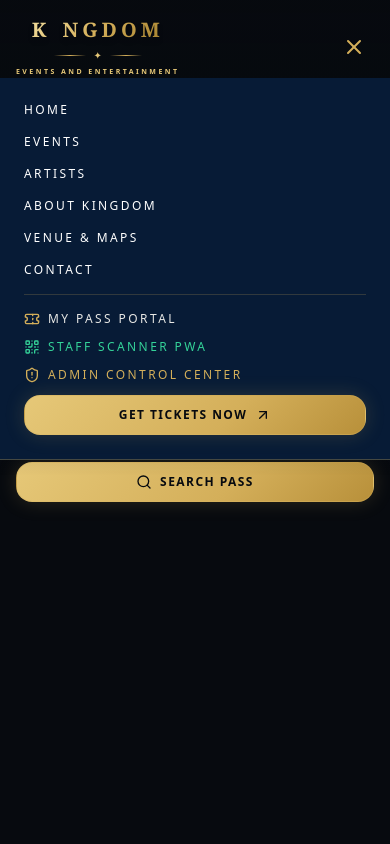
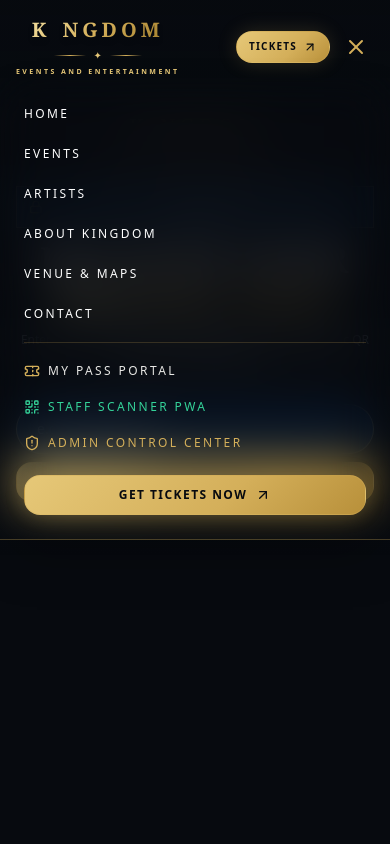
Before and after one commit to itsvijayanand/kingdom, a Next.js app: page /my-ticket in a window 390 px wide. Both pictures are taken after a click on the button "Toggle Navigation". Shown: the top 844 px of the page. Built offline with nearby package versions, Linux system fonts and the light colour scheme.

Commit message:
feat: mobile responsive optimizations for header, hero, countdown, and drawer menu

```diff
--- a/src/components/Footer.tsx
+++ b/src/components/Footer.tsx
@@ -74,18 +74,18 @@ export default function Footer() {
             <p className="text-[#9CA3AF] text-xs leading-relaxed">
               Subscribe for private pre-sale announcements, artist meet-and-greet releases, and royal VIP deck access.
             </p>
-            <form onSubmit={(e) => { e.preventDefault(); alert('Subscribed to Kingdom Events dispatch.'); }} className="flex gap-2 pt-1">
+            <form onSubmit={(e) => { e.preventDefault(); alert('Subscribed to Kingdom Events dispatch.'); }} className="flex flex-col sm:flex-row gap-2 pt-1">
               <input
                 type="email"
                 placeholder="Enter email address..."
                 required
-                className="w-full bg-[#071B36] border border-[#D4AF5A]/30 text-white px-4 py-2 text-xs rounded-full focus:border-[#D4AF5A] focus:outline-none"
+                className="w-full bg-[#071B36] border border-[#D4AF5A]/30 text-white px-4 py-2.5 text-xs rounded-full focus:border-[#D4AF5A] focus:outline-none"
               />
               <button
                 type="submit"
-                className="gold-gradient-bg text-[#070A0F] font-bold px-4 py-2 rounded-full hover:brightness-110 transition-all flex items-center justify-center shrink-0 gold-border-glow"
+                className="gold-gradient-bg text-[#070A0F] font-bold px-5 py-2.5 rounded-full hover:brightness-110 transition-all flex items-center justify-center shrink-0 gold-border-glow text-xs"
               >
-                <ArrowUpRight className="w-4 h-4 text-[#070A0F]" />
+                SUBSCRIBE <ArrowUpRight className="w-4 h-4 text-[#070A0F] ml-1" />
               </button>
             </form>
           </div>
--- a/src/components/HeroSection.tsx
+++ b/src/components/HeroSection.tsx
@@ -50,30 +50,30 @@ export default function HeroSection() {
         </div>
 
         {/* Refined Status Badge */}
-        <div className="inline-flex items-center gap-2 px-4 py-1.2 bg-[#071B36]/70 border border-[#D4AF5A]/35 text-[#E6C878] text-[10px] sm:text-xs font-mono tracking-[0.2em] uppercase mb-5 rounded-full gold-border-glow backdrop-blur-md">
-          <Sparkles className="w-3.5 h-3.5 text-[#D4AF5A]" />
-          <span>PRESENTS NOCTURNE VELOCITY LIVE 2026</span>
+        <div className="inline-flex items-center gap-1.5 px-3 py-1 bg-[#071B36]/70 border border-[#D4AF5A]/35 text-[#E6C878] text-[9px] sm:text-xs font-mono tracking-[0.15em] sm:tracking-[0.2em] uppercase mb-4 sm:mb-5 rounded-full gold-border-glow backdrop-blur-md">
+          <Sparkles className="w-3 sm:w-3.5 h-3 sm:h-3.5 text-[#D4AF5A] shrink-0" />
+          <span className="truncate">PRESENTS NOCTURNE VELOCITY LIVE 2026</span>
         </div>
 
         {/* Main Hero Headline with Responsive Clamp Font Size */}
-        <h1 className="font-serif font-black text-[clamp(42px,6.8vw,115px)] tracking-tight uppercase text-white leading-[0.92] drop-shadow-2xl max-w-6xl mx-auto">
+        <h1 className="font-serif font-black text-[clamp(32px,8.5vw,115px)] tracking-tight uppercase text-white leading-[0.94] drop-shadow-2xl max-w-6xl mx-auto">
           <span className="text-[#E8E8E5] block">EXPERIENCE THE</span>
           <span className="gold-gradient-text block">EXTRAORDINARY</span>
         </h1>
 
         {/* Hero Subtitle */}
-        <p className="mt-5 text-sm sm:text-xl lg:text-2xl font-serif text-[#E6C878] tracking-[0.18em] uppercase font-semibold max-w-3xl">
+        <p className="mt-4 sm:mt-5 text-xs sm:text-xl lg:text-2xl font-serif text-[#E6C878] tracking-[0.12em] sm:tracking-[0.18em] uppercase font-semibold max-w-3xl">
           LIVE HEADLINER: VEX & THE SYNTH SYNDICATE
         </p>
 
         {/* Location & Acoustics Details */}
-        <p className="mt-2.5 text-[11px] sm:text-xs md:text-sm font-sans text-[#9CA3AF] max-w-2xl leading-relaxed uppercase tracking-[0.12em]">
+        <p className="mt-2 text-[10px] sm:text-xs md:text-sm font-sans text-[#9CA3AF] max-w-2xl leading-relaxed uppercase tracking-[0.08em] sm:tracking-[0.12em]">
           MUMBAI • CYBERDOME ARENA • 120,000 WATTS ACOUSTICS & 360° LASER MATRIX
         </p>
 
         {/* Meta Info Bar */}
-        <div className="mt-7 grid grid-cols-1 sm:grid-cols-3 gap-3.5 w-full max-w-3xl text-left font-sans text-xs">
-          <div className="p-3.5 bg-[#071B36]/70 border border-[#D4AF5A]/25 backdrop-blur-md flex items-center gap-3 rounded-2xl">
+        <div className="mt-6 sm:mt-7 grid grid-cols-1 sm:grid-cols-3 gap-2.5 sm:gap-3.5 w-full max-w-3xl text-left font-sans text-xs">
+          <div className="p-3 sm:p-3.5 bg-[#071B36]/70 border border-[#D4AF5A]/25 backdrop-blur-md flex items-center gap-3 rounded-2xl">
             <Calendar className="w-4 h-4 text-[#D4AF5A] shrink-0" />
             <div>
               <div className="text-[#9CA3AF] text-[9px] tracking-widest uppercase">CONCERT DATE</div>
@@ -81,7 +81,7 @@ export default function HeroSection() {
             </div>
           </div>
 
-          <div className="p-3.5 bg-[#071B36]/70 border border-[#D4AF5A]/25 backdrop-blur-md flex items-center gap-3 rounded-2xl">
+          <div className="p-3 sm:p-3.5 bg-[#071B36]/70 border border-[#D4AF5A]/25 backdrop-blur-md flex items-center gap-3 rounded-2xl">
             <MapPin className="w-4 h-4 text-[#D4AF5A] shrink-0" />
             <div>
               <div className="text-[#9CA3AF] text-[9px] tracking-widest uppercase">ARENA LOCATION</div>
@@ -89,7 +89,7 @@ export default function HeroSection() {
             </div>
           </div>
 
-          <div className="p-3.5 bg-[#071B36]/70 border border-[#D4AF5A]/25 backdrop-blur-md flex items-center gap-3 rounded-2xl">
+          <div className="p-3 sm:p-3.5 bg-[#071B36]/70 border border-[#D4AF5A]/25 backdrop-blur-md flex items-center gap-3 rounded-2xl">
             <ShieldCheck className="w-4 h-4 text-emerald-400 shrink-0" />
             <div>
               <div className="text-[#9CA3AF] text-[9px] tracking-widest uppercase">ENTRY SECURITY</div>
@@ -99,35 +99,32 @@ export default function HeroSection() {
         </div>
 
         {/* Countdown Grid */}
-        <div className="mt-6 flex items-center gap-2.5 sm:gap-5 font-mono text-center">
-          <div className="bg-[#071B36]/80 border border-[#D4AF5A]/30 p-2.5 min-w-[65px] sm:min-w-[75px] rounded-xl">
-            <div className="font-serif font-black text-xl sm:text-3xl text-[#D4AF5A]">{timeLeft.days}</div>
-            <div className="text-[8px] sm:text-[9px] text-[#9CA3AF] tracking-widest uppercase">DAYS</div>
+        <div className="mt-6 grid grid-cols-4 sm:flex items-center gap-1.5 sm:gap-5 font-mono text-center w-full max-w-sm sm:max-w-none">
+          <div className="bg-[#071B36]/80 border border-[#D4AF5A]/30 p-2 sm:p-2.5 rounded-xl">
+            <div className="font-serif font-black text-lg sm:text-3xl text-[#D4AF5A]">{timeLeft.days}</div>
+            <div className="text-[7px] sm:text-[9px] text-[#9CA3AF] tracking-widest uppercase">DAYS</div>
           </div>
-          <span className="font-serif font-bold text-lg text-[#D4AF5A]">:</span>
-          <div className="bg-[#071B36]/80 border border-[#D4AF5A]/30 p-2.5 min-w-[65px] sm:min-w-[75px] rounded-xl">
-            <div className="font-serif font-black text-xl sm:text-3xl text-white">{timeLeft.hours}</div>
-            <div className="text-[8px] sm:text-[9px] text-[#9CA3AF] tracking-widest uppercase">HOURS</div>
+          <div className="bg-[#071B36]/80 border border-[#D4AF5A]/30 p-2 sm:p-2.5 rounded-xl">
+            <div className="font-serif font-black text-lg sm:text-3xl text-white">{timeLeft.hours}</div>
+            <div className="text-[7px] sm:text-[9px] text-[#9CA3AF] tracking-widest uppercase">HOURS</div>
           </div>
-          <span className="font-serif font-bold text-lg text-[#D4AF5A]">:</span>
-          <div className="bg-[#071B36]/80 border border-[#D4AF5A]/30 p-2.5 min-w-[65px] sm:min-w-[75px] rounded-xl">
-            <div className="font-serif font-black text-xl sm:text-3xl text-white">{timeLeft.minutes}</div>
-            <div className="text-[8px] sm:text-[9px] text-[#9CA3AF] tracking-widest uppercase">MINS</div>
+          <div className="bg-[#071B36]/80 border border-[#D4AF5A]/30 p-2 sm:p-2.5 rounded-xl">
+            <div className="font-serif font-black text-lg sm:text-3xl text-white">{timeLeft.minutes}</div>
+            <div className="text-[7px] sm:text-[9px] text-[#9CA3AF] tracking-widest uppercase">MINS</div>
           </div>
-          <span className="font-serif font-bold text-lg text-[#D4AF5A]">:</span>
-          <div className="bg-[#071B36]/80 border border-[#D4AF5A]/30 p-2.5 min-w-[65px] sm:min-w-[75px] rounded-xl">
-            <div className="font-serif font-black text-xl sm:text-3xl text-[#E6C878]">{timeLeft.seconds}</div>
-            <div className="text-[8px] sm:text-[9px] text-[#9CA3AF] tracking-widest uppercase">SECS</div>
+          <div className="bg-[#071B36]/80 border border-[#D4AF5A]/30 p-2 sm:p-2.5 rounded-xl">
+            <div className="font-serif font-black text-lg sm:text-3xl text-[#E6C878]">{timeLeft.seconds}</div>
+            <div className="text-[7px] sm:text-[9px] text-[#9CA3AF] tracking-widest uppercase">SECS</div>
           </div>
         </div>
 
         {/* Primary & Secondary Call To Action Buttons */}
-        <div className="mt-8 flex flex-col sm:flex-row items-center justify-center gap-3.5 w-full max-w-md sm:max-w-none">
+        <div className="mt-8 flex flex-col sm:flex-row items-center justify-center gap-3 w-full max-w-xs sm:max-w-none">
           <Button
             href="/checkout"
             variant="primary"
             size="lg"
-            className="w-full sm:w-auto h-12 px-8 text-xs font-black shadow-[0_0_30px_rgba(212,175,90,0.35)]"
+            className="w-full sm:w-auto h-11 sm:h-12 px-8 text-xs font-black shadow-[0_0_30px_rgba(212,175,90,0.35)]"
             icon={<ArrowUpRight className="w-4 h-4 text-[#070A0F]" />}
           >
             GET TICKETS
@@ -137,7 +134,7 @@ export default function HeroSection() {
             href="/event"
             variant="secondary"
             size="lg"
-            className="w-full sm:w-auto h-12 px-8 text-xs font-bold"
+            className="w-full sm:w-auto h-11 sm:h-12 px-8 text-xs font-bold"
           >
             EXPLORE EVENT
           </Button>
--- a/src/components/Navbar.tsx
+++ b/src/components/Navbar.tsx
@@ -84,36 +84,49 @@ export default function Navbar() {
           </Button>
         </div>
 
-        {/* Mobile Menu Toggle Button */}
+        {/* Mobile Actions & Toggle */}
+        <div className="flex items-center gap-2 lg:hidden">
+          <Button
+            href="/checkout"
+            variant="primary"
+            size="sm"
+            className="h-8 px-3 text-[10px] font-black"
+            icon={<ArrowUpRight className="w-3.5 h-3.5 text-[#070A0F]" />}
+          >
+            TICKETS
+          </Button>
+
           <button
             onClick={() => setMobileOpen(!mobileOpen)}
-          className="lg:hidden text-[#D4AF5A] hover:text-white p-2 rounded-full hover:bg-white/5 transition-colors"
+            className="text-[#D4AF5A] hover:text-white p-1.5 rounded-full hover:bg-white/5 transition-colors"
             aria-label="Toggle Navigation"
           >
             {mobileOpen ? <X className="w-6 h-6 text-[#D4AF5A]" /> : <Menu className="w-6 h-6" />}
           </button>
         </div>
+      </div>
 
       {/* Mobile Drawer */}
       {mobileOpen && (
-        <div className="lg:hidden bg-[#071B36] border-b border-[#D4AF5A]/30 px-6 py-6 flex flex-col gap-4 font-sans text-xs tracking-[0.2em] uppercase">
-          <Link href="/" onClick={() => setMobileOpen(false)} className="text-white hover:text-[#D4AF5A]">HOME</Link>
-          <Link href="/event" onClick={() => setMobileOpen(false)} className="text-white hover:text-[#D4AF5A]">EVENTS</Link>
-          <Link href="/artist" onClick={() => setMobileOpen(false)} className="text-white hover:text-[#D4AF5A]">ARTISTS</Link>
-          <Link href="/tickets" onClick={() => setMobileOpen(false)} className="text-white hover:text-[#D4AF5A]">ABOUT KINGDOM</Link>
-          <Link href="/venue" onClick={() => setMobileOpen(false)} className="text-white hover:text-[#D4AF5A]">VENUE & MAPS</Link>
-          <Link href="/contact" onClick={() => setMobileOpen(false)} className="text-white hover:text-[#D4AF5A]">CONTACT</Link>
+        <div className="lg:hidden bg-[#070A0F]/98 backdrop-blur-xl border-b border-[#D4AF5A]/30 px-6 py-6 flex flex-col gap-4 font-sans text-xs tracking-[0.2em] uppercase shadow-2xl animate-fadeIn">
+          <Link href="/" onClick={() => setMobileOpen(false)} className="text-white hover:text-[#D4AF5A] py-1 transition-colors">HOME</Link>
+          <Link href="/event" onClick={() => setMobileOpen(false)} className="text-white hover:text-[#D4AF5A] py-1 transition-colors">EVENTS</Link>
+          <Link href="/artist" onClick={() => setMobileOpen(false)} className="text-white hover:text-[#D4AF5A] py-1 transition-colors">ARTISTS</Link>
+          <Link href="/tickets" onClick={() => setMobileOpen(false)} className="text-white hover:text-[#D4AF5A] py-1 transition-colors">ABOUT KINGDOM</Link>
+          <Link href="/venue" onClick={() => setMobileOpen(false)} className="text-white hover:text-[#D4AF5A] py-1 transition-colors">VENUE & MAPS</Link>
+          <Link href="/contact" onClick={() => setMobileOpen(false)} className="text-white hover:text-[#D4AF5A] py-1 transition-colors">CONTACT</Link>
 
-          <div className="pt-4 border-t border-[#D4AF5A]/20 flex flex-col gap-3">
-            <Link href="/my-ticket" onClick={() => setMobileOpen(false)} className="text-[#E8E8E5] flex items-center gap-2">
+          <div className="pt-4 border-t border-[#D4AF5A]/20 flex flex-col gap-3 font-mono">
+            <Link href="/my-ticket" onClick={() => setMobileOpen(false)} className="text-[#E8E8E5] flex items-center gap-2 py-1 hover:text-[#D4AF5A]">
               <Ticket className="w-4 h-4 text-[#D4AF5A]" /> MY PASS PORTAL
             </Link>
-            <Link href="/staff" onClick={() => setMobileOpen(false)} className="text-emerald-400 flex items-center gap-2">
+            <Link href="/staff" onClick={() => setMobileOpen(false)} className="text-emerald-400 flex items-center gap-2 py-1 hover:text-emerald-300">
               <QrCode className="w-4 h-4 text-emerald-400" /> STAFF SCANNER PWA
             </Link>
-            <Link href="/admin" onClick={() => setMobileOpen(false)} className="text-[#D4AF5A] flex items-center gap-2">
+            <Link href="/admin" onClick={() => setMobileOpen(false)} className="text-[#D4AF5A] flex items-center gap-2 py-1 hover:text-white">
               <ShieldAlert className="w-4 h-4 text-[#D4AF5A]" /> ADMIN CONTROL CENTER
             </Link>
+            <div className="pt-2">
               <Button
                 href="/checkout"
                 onClick={() => setMobileOpen(false)}
@@ -126,6 +139,7 @@ export default function Navbar() {
               </Button>
             </div>
           </div>
+        </div>
       )}
     </header>
   );
```
Lines whose indentation alone changed are shown as unchanged.
